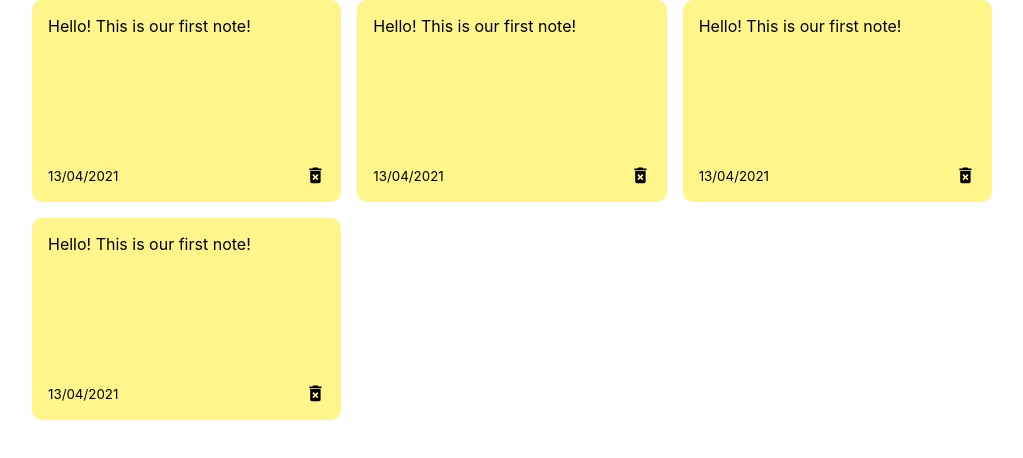
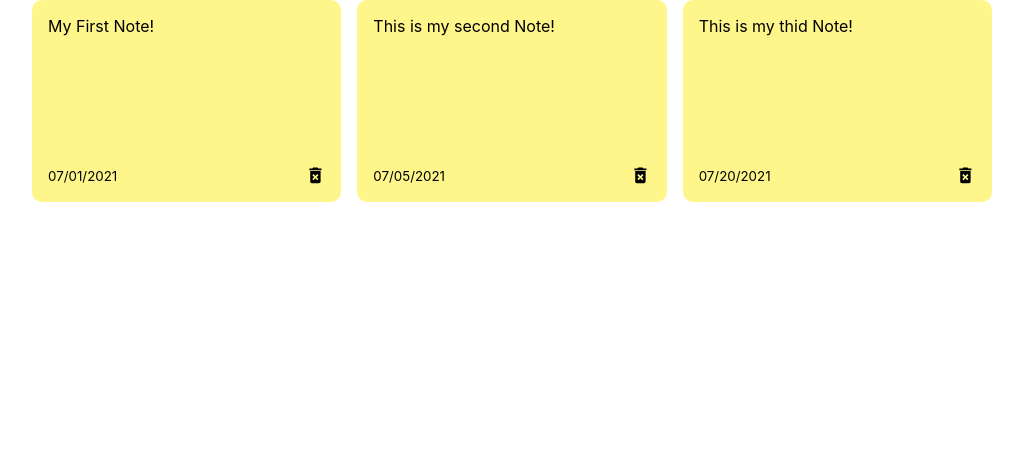
Before and after one commit to alucardmmc/react-notes-app, a React (Create React App) app: page / in a window 1280 px wide. Shown: the top 458 px of the page, without its empty margins (128-1151 px from the left). Built offline with nearby package versions, Linux system fonts and the light colour scheme.

Commit message:
feat: dynamic notes/noteslist

```diff
--- a/src/App.js
+++ b/src/App.js
@@ -1,11 +1,33 @@
 import NotesList from './components/NotesList';
+import { nanoid } from 'nanoid';
+import { useState } from 'react';
 
 import classes from './App.module.css';
 
+const initialValue = [
+  {
+    id: nanoid(),
+    text: 'My First Note!',
+    date: '07/01/2021',
+  },
+  {
+    id: nanoid(),
+    text: 'This is my second Note!',
+    date: '07/05/2021',
+  },
+  {
+    id: nanoid(),
+    text: 'This is my thid Note!',
+    date: '07/20/2021',
+  },
+]
+
 const App = () => {
+  const [notes, setNotes] = useState(initialValue);
+
   return (
     <div className={classes['container']}>
-      <NotesList />
+      <NotesList notes={notes} />
     </div>
   );
 };
--- a/src/components/Note.js
+++ b/src/components/Note.js
@@ -2,12 +2,12 @@ import { MdDeleteForever } from 'react-icons/md';
 
 import classes from './Note.module.css';
 
-const Note = () => {
+const Note = ({ id, text, date }) => {
   return (
     <div className={classes.note}>
-      <span>Hello! This is our first note!</span>
+      <span>{text}</span>
       <div className={classes['note-footer']}>
-        <small>13/04/2021</small>
+        <small>{date}</small>
         <MdDeleteForever className='delete-icon' size='1.3em' />
       </div>
     </div>
--- a/src/components/NotesList.js
+++ b/src/components/NotesList.js
@@ -2,13 +2,12 @@ import Note from './Note';
 
 import classes from './NotesList.module.css';
 
-const NotesList = () => {
+const NotesList = ({ notes }) => {
   return (
     <div className={classes['notes-list']}>
-      <Note />
-      <Note />
-      <Note />
-      <Note />
+      {notes.map((note) => (
+        <Note id={note.id} text={note.text} date={note.date} />
+      ))}
     </div>
   );
 };
```
